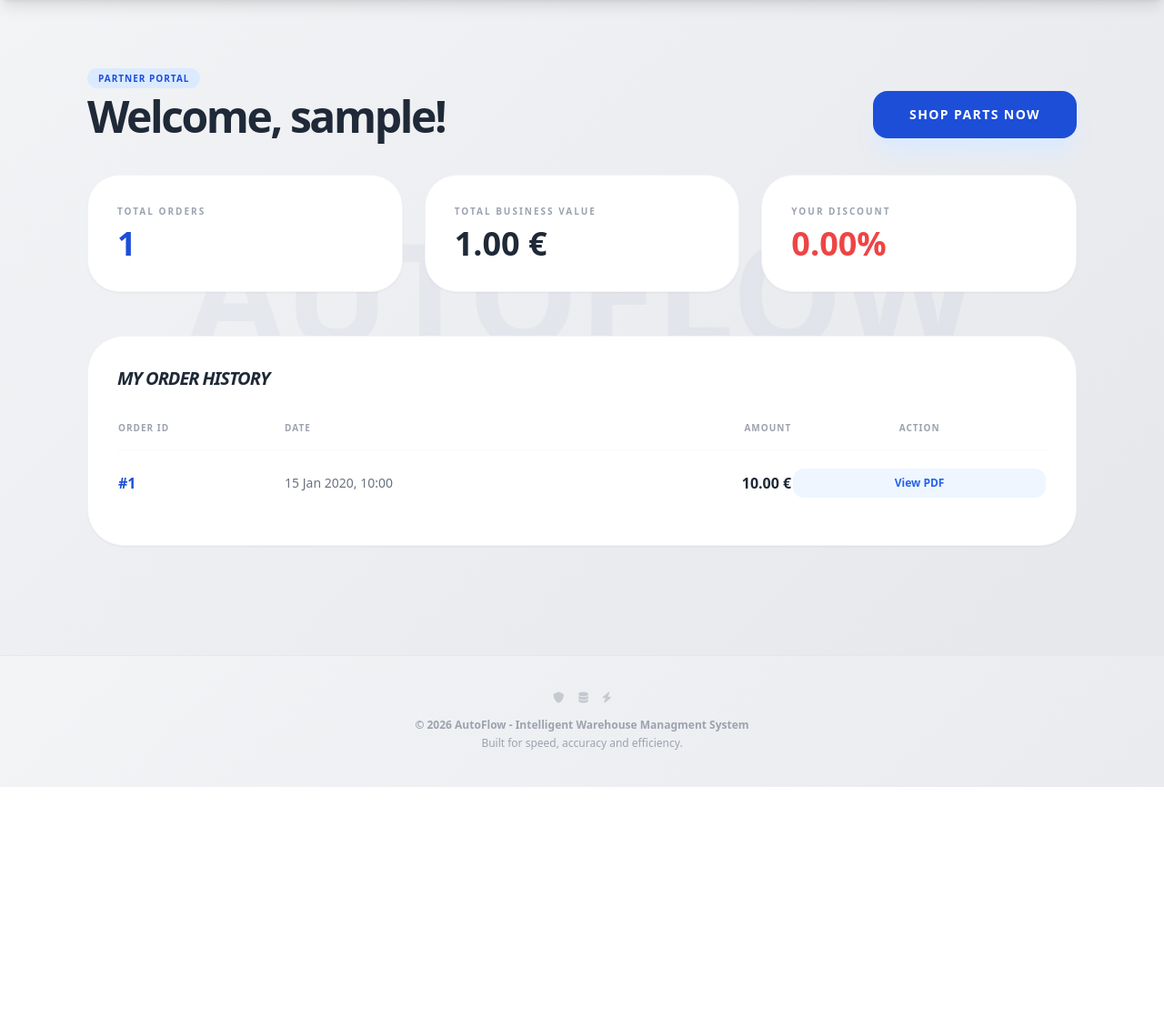
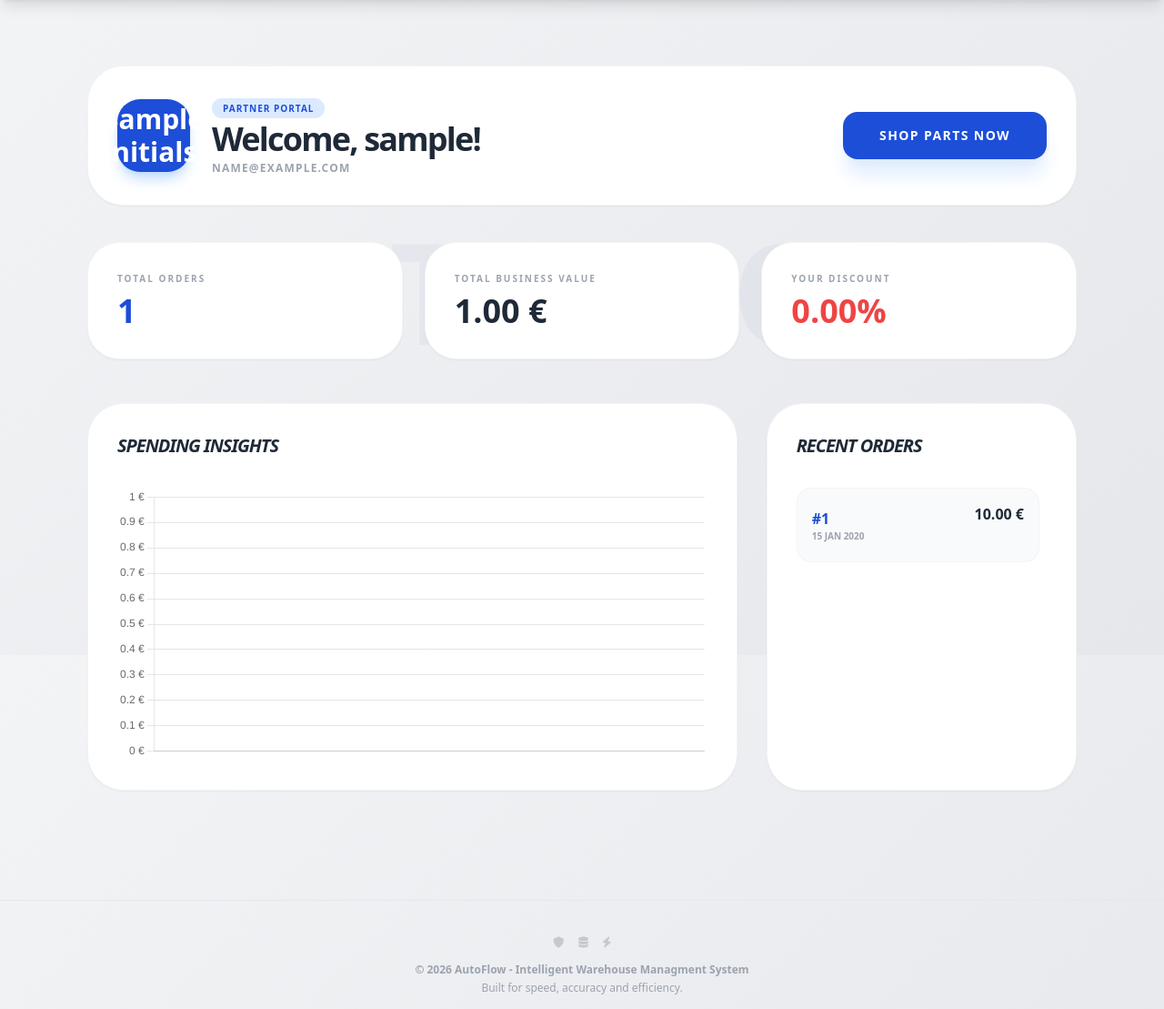
Before and after one commit to Ivailo-Iliev-89/AutoFlow-Pro, a Django app: template inventory/templates/clients/client_dashboard.html in a window 1280 px wide. Shown: the part 80-1189 px from the top of the page at 91% size. Before the commit the page ends 945 px from the top, so only its background shows below. Run offline with Django 4.2, Linux system fonts and the light colour scheme; a user stored in the database is signed in; tables that the repository leaves empty hold one stand-in row (values such as "Sample post"); the template is opened without the code that fills it: values that come from a table or form of the project are taken from there, most other values are stand-ins (such as "Sample title", 1, 10 or a date in 2020); some libraries are stand-ins or nearby versions.

Commit message:
Add real-time revenue and spending insights charts with background services

```diff
--- a/inventory/templates/clients/client_dashboard.html
+++ b/inventory/templates/clients/client_dashboard.html
@@ -2,25 +2,28 @@
 {% block content %}
 
 <div class="max-w-7xl mx-auto py-10 px-4">
-    <div class="mb-10 flex flex-col md:flex-row justify-between items-end">
-
+    <div class="mb-10 flex flex-col md:flex-row justify-between items-center bg-white p-8 rounded-[40px] shadow-sm border border-gray-100">
+        <div class="flex items-center gap-6">
+            <div class="w-20 h-20 bg-blue-700 text-white flex items-center justify-center rounded-[25px] text-3xl font-black shadow-lg shadow-blue-200">
+                {{ initials }}
+            </div>
             <div>
                 <span class="bg-blue-100 text-blue-700 px-3 py-1 rounded-full text-[10px] font-black uppercase tracking-widest">Partner Portal</span>
-            <h2 class="text-5xl font-black text-gray-800 mt-2 tracking-tighter">Welcome, {{ user.username }}!</h2>
+                <h2 class="text-4xl font-black text-gray-800 mt-1 tracking-tighter">Welcome, {{ user.username }}!</h2>
+                <p class="text-gray-400 text-xs font-bold uppercase tracking-widest mt-1">{{ user.email }}</p>
+            </div>
         </div>
 
-        <div class="mt-4 md:mt-0">
+        <div class="mt-6 md:mt-0">
             <a href="{% url 'part_list' %}"
                class="bg-blue-700 hover:bg-blue-800 text-white px-10 py-4 rounded-2xl font-black shadow-xl shadow-blue-100
                transition-all flex items-center uppercase text-sm tracking-widest">
                Shop Parts Now
             </a>
         </div>
-
     </div>
 
     <div class="grid grid-cols-1 md:grid-cols-3 gap-6 mb-12">
-
         <div class="bg-white p-8 rounded-[35px] shadow-sm border border-gray-100">
             <p class="text-[10px] font-black text-gray-400 uppercase tracking-[0.2em] mb-2">Total Orders</p>
             <h3 class="text-4xl font-black text-blue-700">{{ order_count }}</h3>
@@ -28,55 +31,104 @@
 
         <div class="bg-white p-8 rounded-[35px] shadow-sm border border-gray-100">
             <p class="text-[10px] font-black text-gray-400 uppercase tracking-[0.2em] mb-2">Total Business Value</p>
-            <h3 class="text-4xl font-black text-gray-800">{{ total_spent|floatformat:2}} €</h3>
+            <h3 class="text-4xl font-black text-gray-800">{{ total_spent|floatformat:2 }} €</h3>
         </div>
 
         <div class="bg-white p-8 rounded-[35px] shadow-sm border border-gray-100">
             <p class="text-[10px] font-black text-gray-400 uppercase tracking-[0.2em] mb-2">Your Discount</p>
             <h3 class="text-4xl font-black text-red-500">{{ user.client_profile.def_discount }}%</h3>
         </div>
+    </div>
 
+    <div class="grid grid-cols-1 lg:grid-cols-3 gap-8">
+
+        <div class="lg:col-span-2 bg-white rounded-[40px] p-8 shadow-sm border border-gray-100">
+            <h4 class="text-xl font-black text-gray-800 mb-8 uppercase tracking-tighter italic">Spending Insights</h4>
+            <div class="h-[300px]">
+                <canvas id="clientChart"></canvas>
+            </div>
         </div>
 
         <div class="bg-white rounded-[40px] p-8 shadow-sm border border-gray-100">
-        <h4 class="text-xl font-black text-gray-800 mb-8 uppercase tracking-tighter italic">My Order History</h4>
-        <div class="overflow-x-auto">
-            <table class="w-full text-left">
-                <thead>
-
-                    <tr class="text-[10px] font-black text-gray-400 uppercase tracking-widest border-b border-gray-50">
-                        <th class="pb-4">Order ID</th>
-                        <th class="pb-4">Date</th>
-                        <th class="pb-4 text-right">Amount</th>
-                        <th class="pb-4 text-center">Action</th>
-                    </tr>
-
-                </thead>
-
-                <tbody class="divide-y divide-gray-50">
-
+            <h4 class="text-xl font-black text-gray-800 mb-8 uppercase tracking-tighter italic">Recent Orders</h4>
+            <div class="space-y-4 max-h-[350px] overflow-y-auto pr-2">
                 {% for order in my_orders %}
-                    <tr class="hover:bg-gray-50/50 transition">
-                        <td class="py-5 font-bold text-blue-700">#{{ order.id }}</td>
-                        <td class="py-5 text-gray-500 text-sm">{{ order.created_at|date:"d M Y, H:i" }}</td>
-                        <td class="py-5 text-right font-black text-gray-800">{{ order.total_price }} €</td>
-                        <td class="py-5 text-center">
+                <div class="flex justify-between items-center p-4 bg-gray-50 rounded-2xl border border-gray-100 hover:bg-white transition-all group">
+                    <div>
+                        <p class="font-black text-blue-700">#{{ order.id }}</p>
+                        <p class="text-[10px] text-gray-400 font-bold uppercase">{{ order.created_at|date:"d M Y" }}</p>
+                    </div>
+                    <div class="text-right">
+                        <p class="font-black text-gray-800">{{ order.total_price|floatformat:2 }} €</p>
                         <a href="{% url 'reprint_pdf' order.id %}" target="_blank"
-                            class="bg-blue-50 hover:bg-blue-100 text-blue-600 px-4 py-2 rounded-xl text-xs font-bold transition flex items-center justify-center">
-                            View PDF
-                            </a>
-                        </td>
-                    </tr>
-
+                           class="text-[10px] text-blue-500 font-black uppercase opacity-0 group-hover:opacity-100 transition">View PDF</a>
+                    </div>
+                </div>
                 {% empty %}
-                    <tr>
-                        <td colspan="4" class="py-10 text-center text-gray-400 italic">No orders found yet. Start shopping!</td>
-                    </tr>
-
+                <p class="text-center text-gray-400 italic py-10">No history found.</p>
                 {% endfor %}
-                </tbody>
-            </table>
             </div>
         </div>
     </div>
+</div>
+
+<script src="https://cdn.jsdelivr.net/npm/chart.js"></script>
+<script>
+    document.addEventListener('DOMContentLoaded', function() {
+        const canvas = document.getElementById('clientChart');
+        if (!canvas) return;
+
+        const labels = {{ chart_labels_json|safe }};
+        const dataValues = {{ chart_data_json|safe }};
+
+        const ctx = canvas.getContext('2d');
+
+
+        console.log("Labels:", labels);
+        console.log("Data:", dataValues);
+
+        const gradient = ctx.createLinearGradient(0, 0, 0, 300);
+        gradient.addColorStop(0, 'rgba(29, 78, 216, 0.2)');
+        gradient.addColorStop(1, 'rgba(29, 78, 216, 0)');
+
+        new Chart(ctx, {
+            type: 'line',
+            data: {
+                labels: labels,
+                datasets: [{
+                    label: 'Monthly Volume',
+                    data: dataValues,
+                    borderColor: '#1d4ed8',
+                    backgroundColor: gradient,
+                    fill: true,
+                    tension: 0.4,
+                    borderWidth: 4,
+                    pointRadius: 5,
+                    pointBackgroundColor: '#1d4ed8',
+                    pointHoverRadius: 8
+                }]
+            },
+            options: {
+                responsive: true,
+                maintainAspectRatio: false,
+                plugins: {
+                    legend: { display: false }
+                },
+                scales: {
+                    y: {
+                        display: true,
+                        beginAtZero: true,
+                        ticks: {
+                            callback: function(value) { return value + ' €'; }
+                        }
+                    },
+                    x: {
+                        grid: { display: false },
+                        ticks: { font: { weight: 'bold', size: 10 } }
+                    }
+                }
+            }
+        });
+    });
+</script>
 {% endblock %}
```
Also changed, not shown: inventory/services.py (added, +51 -0 lines), inventory/views/customers.py (+10 -9 lines). Lines whose indentation alone changed are shown as unchanged.
